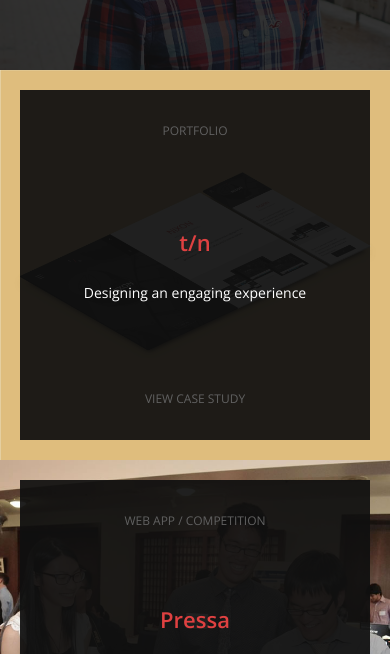
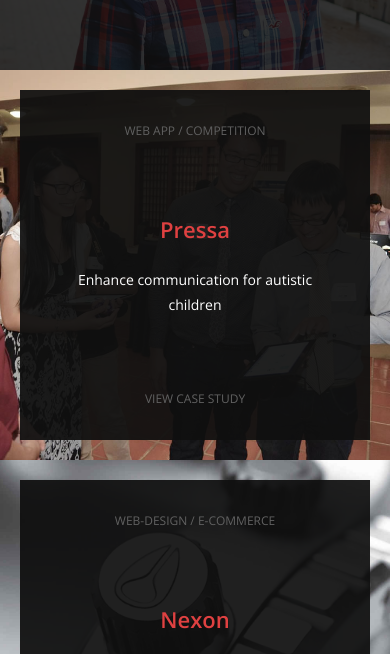
Before and after one commit to nttrung91/ntrung, a website: page index.html in a window 390 px wide. Shown: the part 130-784 px from the top of the page. Drawn offline with nearby package versions, Linux system fonts and the light colour scheme.

Commit message:
Remove Project 3

```diff
--- a/feed.xml
+++ b/feed.xml
@@ -5,8 +5,8 @@
     <description>UI/UX by day. Developer by night</description>
     <link>//</link>
     <atom:link href="//feed.xml" rel="self" type="application/rss+xml"/>
-    <pubDate>Thu, 23 Apr 2015 12:32:09 -0700</pubDate>
-    <lastBuildDate>Thu, 23 Apr 2015 12:32:09 -0700</lastBuildDate>
+    <pubDate>Thu, 23 Apr 2015 16:58:55 -0700</pubDate>
+    <lastBuildDate>Thu, 23 Apr 2015 16:58:55 -0700</lastBuildDate>
     <generator>Jekyll v2.4.0</generator>
 
       <item>
--- a/index.html
+++ b/index.html
@@ -93,30 +93,6 @@
 
 
           <div class="col-sm-12 col-md-6">
-            <a href="/project/3/" class="portfolio-item hover-default">
-              <img src="/images/ntrung.jpg" alt="project">
-              <div class="hover-item">
-                <div class="portfolio-item__description">
-                  <div class="aligner" style="height: 100%;">
-                    <div class="aligner-item aligner-item-top txt-c">
-                      <p class="portfolio-item__secondary-text em-alt type-neutral-3">Portfolio</p>
-                    </div>
-
-                    <div class="aligner-item txt-c">
-                      <h5 class="em-high type-brand-1 portfolio-item__title">t/n</h5>
-                      <p class="portfolio-item__subtitle type-neutral-5">Designing an engaging experience</p>
-                    </div>
-
-                    <div class="aligner-item aligner-item-bottom txt-c">
-                      <p class="portfolio-item__secondary-text em-alt type-neutral-3">View Case Study</p>
-                    </div>
-                  </div>
-                </div>
-              </div>
-            </a>
-          </div>
-
-          <div class="col-sm-12 col-md-6">
             <a href="/project/2/" class="portfolio-item hover-default">
               <img src="/images/pressa.jpg" alt="project">
               <div class="hover-item">
```
Also changed, not shown: project/2/index.html (+1 -1 lines).
